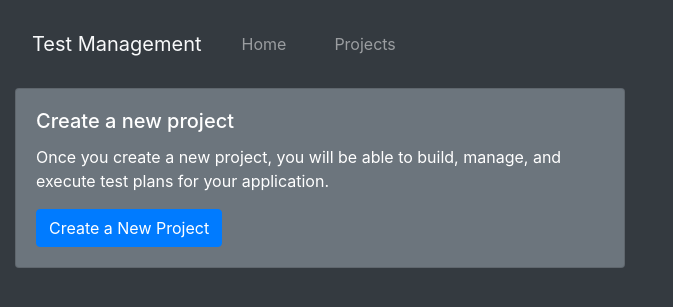
After one commit to armanirodriguez/SWETestProcedure, a Flask app: page /projects in a window 1280 px wide. The commit adds this page. Shown: the top 307 px of the page, without its empty margins (0-673 px from the left). Run offline with Flask 2, Linux system fonts and the light colour scheme; data that the repository does not hold is empty; some libraries are stand-ins or nearby versions.

Commit message:
Added projects

```diff
--- a/app/forms.py
+++ b/app/forms.py
@@ -8,14 +8,16 @@ class ProcedureForm(FlaskForm):
     approval = BooleanField('Approval')
     notes = StringField('Notes', widget=TextArea())
     submit = SubmitField('Save')
-    cancel = SubmitField('Cancel')
 
 class StepForm(FlaskForm):
     step_name = StringField('Step Name', validators=[DataRequired()])
     instructions = StringField('Test Instructions', widget=TextArea(),validators=[DataRequired()])
     pass_condition = StringField('Pass Condition',validators=[DataRequired()])
     submit = SubmitField('Save')
-    cancel = SubmitField('Cancel')
+
+class ProjectForm(FlaskForm):
+    project_name = StringField('Project Name', validators=[DataRequired()])
+    submit = SubmitField('Create Project')
 
 class TestRunFormFactory():
     def __init__(self,test_steps):
@@ -27,7 +29,6 @@ class TestRunFormFactory():
 
         for step in self.test_steps:
             setattr(TestRunForm, str(step.id), RadioField(f"Select the observed result.", choices=[("pass","pass"),("fail","fail")], description="teststep"))
-        setattr(TestRunForm,"submit",SubmitField('Save'))
-        setattr(TestRunForm,"cancel",SubmitField('Cancel'))
+        setattr(TestRunForm,"submit",SubmitField('Save Results'))
         form = TestRunForm()
         return TestRunForm()
--- a/app/models.py
+++ b/app/models.py
@@ -24,4 +24,6 @@ class TestStep(db.Model):
 class Project(db.Model):
     __tablename__ = 'Project'
     id = db.Column(db.Integer, primary_key=True)
+    name = db.Column(db.Text, nullable=False)
+    date_created = db.Column(db.DateTime, default=datetime.utcnow, nullable=False)
     procedures = db.relationship('TestProcedure', backref='project', lazy=True)
--- a/app/routes.py
+++ b/app/routes.py
@@ -5,25 +5,85 @@ from app.models import *
 from app import db
 from app import app
 
-@app.before_first_request
-def create_tables():
-    db.create_all()
-
 @app.route("/")
 @app.route("/home")
 def home():
     return render_template("home.html", title="Home Page")
 
-@app.route("/procedures")
-def procedures():
-    procedures = TestProcedure.query.all()
-    return render_template("procedures.html", title="Procedure", procedures=procedures)
+# ===== Projects ===== #
+@app.route("/projects", methods=['GET','POST'])
+def projects():
+    projects = Project.query.all()
+    form = ProjectForm()
+    if form.validate_on_submit():
+        new_project = Project(name=form.project_name.data)
+        db.session.add(new_project)
+        db.session.commit()
+    return render_template("projects.html",title="projects",form=form,projects=projects)
 
-@app.route("/procedure/<int:id>")
-def procedure(id):
-    current_procedure = TestProcedure.query.get_or_404(id)
+
+# ===== Test Procedures ===== #
+@app.route("/project/<int:project_id>/procedures")
+def procedures(project_id):
+    procedures = Project.query.get_or_404(project_id).procedures
+    return render_template("procedures.html", title="Procedure", procedures=procedures, project_id=project_id)
+
+@app.route("/project/<int:project_id>/newprocedure", methods=['GET', 'POST'])
+def new_procedure(project_id):
+    form = ProcedureForm()
+    if form.validate_on_submit():
+        procedure_name = form.procedure_name.data
+        approval = form.approval.data
+        notes = form.notes.data
+        myData = TestProcedure(name = procedure_name,
+                               approval = approval,
+                               notes = notes,
+                               project_id = project_id)
+        db.session.add(myData)
+        db.session.commit()
+
+        flash(f'Procedure {procedure_name} created successfully!', 'success')
+
+        return redirect(url_for('procedures', project_id=project_id))
+    return render_template("newprocedure.html", title="New Procedure", form=form, project_id=project_id)
+
+@app.route("/editprocedure/<procedure_id>", methods=['GET', 'POST'])
+def edit_procedure(procedure_id):
+    editForm = ProcedureForm()
+    edit_procedure = TestProcedure.query.get_or_404(procedure_id)
+    editForm.approval.checked = edit_procedure.approval
+    if editForm.validate_on_submit():
+        edit_procedure.name = editForm.procedure_name.data
+        edit_procedure.approval = editForm.approval.data
+        edit_procedure.notes = editForm.notes.data
+
+        db.session.commit()
+        flash(f'Procedure {editForm.procedure_name.data} updated!', 'dark')
+        return redirect(url_for('procedures', project_id = edit_procedure.project_id))
+    return render_template("editprocedure.html", title="Edit Procedure", editForm=editForm, edit_procedure=edit_procedure)
+
+@app.route("/deleteprocedure/<int:procedure_id>", methods=['POST'])
+def delete_procedure(procedure_id):
+    procedure = TestProcedure.query.get_or_404(procedure_id)
+    db.session.delete(procedure)
+    db.session.commit()
+    flash("Procedure successfully deleted!",'success')
+    return redirect(url_for('procedures', procedure_id=procedure_id, project_id=procedure.project_id))
+
+# ===== Test Steps ===== #
+@app.route("/procedure/<int:procedure_id>")
+def procedure(procedure_id):
+    current_procedure = TestProcedure.query.get_or_404(procedure_id)
     steps = current_procedure.steps
     return render_template("teststeps.html", procedure=current_procedure)
+
+@app.route("/deletestep<int:step_id>", methods=['POST'])
+def delete_step(step_id):
+    step = TestStep.query.get_or_404(step_id)
+    db.session.delete(step)
+    db.session.commit()
+    flash("Step successfully deleted!",'success')
+    return redirect(url_for('procedure',procedure_id=step.procedure_id))
 
 @app.route("/procedure/<int:procedure_id>/newstep", methods=['GET','POST'])
 def new_step(procedure_id):
@@ -38,71 +98,19 @@ def new_step(procedure_id):
                             pass_condition=pass_condition)
         db.session.add(new_step)
         db.session.commit()
-        return redirect(url_for('procedure',id=procedure_id))
-    return render_template("newstep.html", title="New Step", form=form, id=procedure_id)
+        return redirect(url_for('procedure',procedure_id=procedure_id))
+    return render_template("newstep.html", title="New Step", form=form, procedure_id=procedure_id)
 
-
-
-@app.route("/newprocedure", methods=['GET', 'POST'])
-def new_procedure():
-    form = ProcedureForm()
-    if form.validate_on_submit():
-        procedure_name = form.procedure_name.data
-        approval = form.approval.data
-        notes = form.notes.data
-        myData = TestProcedure(name = procedure_name,
-                               approval = approval,
-                               notes = notes)
-        db.session.add(myData)
-        db.session.commit()
-
-        flash(f'Procedure {procedure_name} created successfully!', 'success')
-
-        return redirect(url_for('procedures'))
-    return render_template("new_procedure.html", title="New Procedure", form=form)
-
-@app.route("/edit/<int:id>", methods=['GET', 'POST'])
-def edit(id):
-    editForm = ProcedureForm()
-    edit_procedure = TestProcedure.query.get_or_404(id)
-    editForm.approval.checked = edit_procedure.approval
-    if editForm.validate_on_submit():
-        edit_procedure.name = editForm.procedure_name.data
-        edit_procedure.approval = editForm.approval.data
-        edit_procedure.notes = editForm.notes.data
-
-        db.session.commit()
-        flash(f'Procedure {editForm.procedure_name.data} updated!', 'dark')
-        return redirect(url_for('procedures'))
-    return render_template("edit.html", title="Edit Procedure", editForm=editForm, edit_procedure=edit_procedure)
-
-@app.route("/delete_procedure/<int:id>", methods=['POST'])
-def delete_procedure(id):
-    procedure = TestProcedure.query.get_or_404(id)
-    db.session.delete(procedure)
-    db.session.commit()
-    flash("Procedure successfully deleted!",'success')
-    return redirect(url_for('procedures'))
-
-@app.route("/deletestep/<int:id>", methods=['POST'])
-def delete_step(id):
-    step = TestStep.query.get_or_404(id)
-    procedure_id = step.procedure_id
-    db.session.delete(step)
-    db.session.commit()
-    flash("Step successfully deleted!",'success')
-    return redirect(url_for('procedure',id=procedure_id))
-
-@app.route("/procedure/<int:id>/run", methods=['POST','GET'])
-def run_test_procedure(id):
-    procedure = TestProcedure.query.get_or_404(id)
+@app.route("/procedure/<int:procedure_id>/run", methods=['POST','GET'])
+def run_test_procedure(procedure_id):
+    procedure = TestProcedure.query.get_or_404(procedure_id)
     procedure_name = procedure.name
     steps = procedure.steps
     if len(steps) == 0:
         flash("There are currently no test steps to run", "warning")
-        return redirect(url_for('procedure', id=id))
+        return redirect(url_for('procedure', procedure_id=procedure_id))
     form = TestRunFormFactory(steps).get_test_run_form()
-    if form.validate_on_submit():
+    if form.is_submitted():
         for field_name,value in form.data.items():
             try:
                 step_id = int(field_name)
@@ -115,5 +123,9 @@ def run_test_procedure(id):
                 test_step.status = -1
         db.session.commit()
         flash("Test run completed",'success')
-        return redirect(url_for('procedure', id=id))
-    return render_template("runtest.html", id=id, form=form, steps=steps, procedure_name=procedure_name)
+        return redirect(url_for('procedure', procedure_id=procedure_id))
+    return render_template("runtest.html", title="Running Test", procedure_id=procedure_id, form=form, steps=steps, procedure_name=procedure_name)
+
+@app.before_first_request
+def create_tables():
+    db.create_all()
--- a/app/templates/edit.html
+++ b/app/templates/editprocedure.html
@@ -1,7 +1,7 @@
 {% from "_formhelpers.html" import render_field %}
 {% extends "layout.html" %}
 {% block content %}
-<form method="POST" action="{{ url_for('edit', id=edit_procedure.id) }}">
+<form method="POST" action="{{ url_for('edit_procedure', procedure_id=edit_procedure.id) }}">
     {{ editForm.hidden_tag() }}
     <fieldset class="form-group">
         <legend class="border-bottom m-3">Update a procedure</legend>
@@ -11,7 +11,7 @@
     </fieldset>
     <div class="form-group m-3">
             {{ editForm.submit(class="btn btn-outline-info") }}
-            {{ editForm.cancel(class="btn btn-outline-danger") }}
+            <a class="btn btn-outline-danger" href="{{url_for('procedures',project_id=edit_procedure.project_id)}}">Cancel</a>
     </div>
 </form>
 {% endblock content %}
--- a/app/templates/layout.html
+++ b/app/templates/layout.html
@@ -26,7 +26,7 @@
                     <a class="nav-link m-3" href="{{ url_for('home') }}">Home</a>
                 </li>
                 <li class="nav-item">
-                    <a class="nav-link m-3" href="{{ url_for('procedures') }}">Procedures</a>
+                    <a class="nav-link m-3" href="{{ url_for('projects') }}">Projects</a>
                 </li>
             </ul>
         </div>
--- a/app/templates/new_procedure.html
+++ b/app/templates/newprocedure.html
@@ -1,7 +1,7 @@
 {% from "_formhelpers.html" import render_field %}
 {% extends "layout.html" %}
 {% block content %}
-<form method="POST" action="{{ url_for('new_procedure') }}">
+<form method="POST" action="{{ url_for('new_procedure', project_id=project_id) }}">
     {{ form.hidden_tag() }}
     <fieldset class="form-group">
         <legend class="border-bottom m-3">Create a new procedure</legend>
@@ -11,7 +11,7 @@
     </fieldset>
     <div class="form-group m-3">
         {{ form.submit(class="btn btn-outline-info") }}
-        {{ form.cancel(class="btn btn-outline-danger") }}
+        <a class="btn btn-outline-danger" href="{{url_for('procedures',project_id=project_id)}}">Cancel</a>
     </div>
 </form>
 {% endblock content %}
--- a/app/templates/newstep.html
+++ b/app/templates/newstep.html
@@ -1,7 +1,7 @@
 {% from "_formhelpers.html" import render_field %}
 {% extends "layout.html" %}
 {% block content %}
-<form method="POST" action="{{ url_for('new_step', procedure_id=id) }}">
+<form method="POST" action="{{ url_for('new_step', procedure_id=procedure_id, project_id=project_id) }}">
     {{ form.hidden_tag() }}
     <fieldset class="form-group">
         <legend class="border-bottom m-3">Create a new test step</legend>
@@ -11,7 +11,7 @@
     </fieldset>
     <div class="form-group m-3">
         {{ form.submit(class="btn btn-outline-info") }}
-        {{ form.cancel(class="btn btn-outline-danger") }}
+        <a class="btn btn-outline-danger" href="{{url_for('procedure',procedure_id=procedure_id)}}">Cancel</a>
     </div>
 </form>
 {% endblock content %}
--- /dev/null
+++ b/app/templates/projects.html
@@ -0,0 +1,63 @@
+{% from "_formhelpers.html" import render_field %}
+{% extends "layout.html" %}
+{% block content %}
+
+{% if projects | length == 0 %}
+<div class="col-sm-6">
+    <div class="card text-white bg-secondary">
+        <div class="card-body">
+            <h5 class="card-title">Create a new project</h5>
+            <p class="card-text">Once you create a new project, you will be able to build, manage, and execute test plans for your application.</p>
+            <button type="button" class="btn btn-primary" data-toggle="modal" data-target="#exampleModal">Create a New Project</button>
+        </div>
+    </div>
+</div>
+{% else %}
+<div class="row">
+<button type="button" class="btn btn-primary offset-md-1" data-toggle="modal" data-target="#exampleModal">Create a New Project</button>
+</div><br>
+
+<div class="container">
+    <div class="row row-cols-3">
+    {% for project in projects %}
+        <div class="row">
+        <div class="card bg-secondary text-white" style="width: 18rem;">
+            <div class="card-body">
+                <h5 class="card-title">{{ project.name }}</h5>
+                <h6 class="card-subtitle mb-2 text-grey">Created {{ project.date_created.strftime('%B %d, %Y') }}</h6>
+                <p class="card-text">{{ project.procedures | length }} Test Procedures</p>
+                <p class="card-text">{{ project.procedures | map (attribute='steps') | map('length') | sum }} Test Steps</p>
+                <a href="{{ url_for('procedures', project_id=project.id) }}" class=" btn btn-primary">Open Project</a>
+            </div>
+        </div>
+    </div>
+    {% endfor %}
+    </div>
+</div>
+{% endif %}
+
+  <div class="modal fade" id="exampleModal" tabindex="-1" role="dialog" aria-labelledby="exampleModalLabel" aria-hidden="true">
+    <div class="modal-dialog" role="document">
+      <div class="modal-content bg-secondary text-white">
+        <div class="modal-header">
+          <h5 class="modal-title" id="exampleModalLabel">New Project</h5>
+          <button type="button" class="close" data-dismiss="modal" aria-label="Close">
+            <span aria-hidden="true">&times;</span>
+          </button>
+        </div>
+        <div class="modal-body">
+            <form method="POST" action="{{ url_for('projects') }}">
+                {{ form.hidden_tag() }}
+                <fieldset class="form-group">
+                    {{ render_field(form.project_name, class="form-control form-control-lg") }}
+                </fieldset>
+                <button type="button" class="btn btn-secondary" data-dismiss="modal">Close</button>
+                {{ form.submit(class="btn btn-outline-info") }}
+            </form>
+        </div>
+
+
+        </div>
+      </div>
+    </div>
+{% endblock content %}
--- a/app/templates/runtest.html
+++ b/app/templates/runtest.html
@@ -7,7 +7,7 @@
     }
  </style>
 
-<form method="POST" action="{{ url_for('run_test_procedure', id=id) }}">
+<form method="POST" action="{{ url_for('run_test_procedure', procedure_id=procedure_id) }}">
     {{ form.hidden_tag() }}
     <fieldset class="form-group">
         <legend class="border-bottom m-3">Running Test Procedure: {{ procedure_name }}</legend>
@@ -28,7 +28,7 @@
     </fieldset>
     <div class="input-group mb-3">
         {{ form.submit(class="btn btn-outline-info") }}
-        {{ form.cancel(class="btn btn-outline-danger") }}
+        <a class="btn btn-outline-danger" href="{{url_for('procedure',procedure_id=procedure_id)}}">Cancel</a>
     </div>
 </form>
 
```
Also changed, not shown: app/templates/procedures.html (+12 -7 lines), app/templates/teststeps.html (+14 -9 lines).
